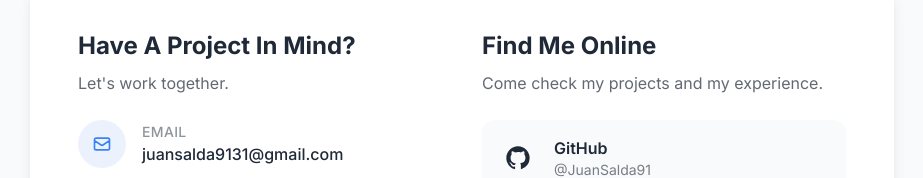
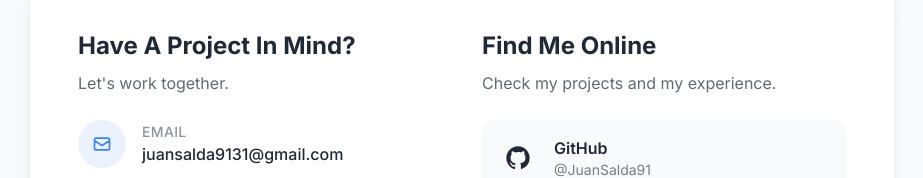
Before and after one commit to JuanSalda91/portfolio, a React (Vite) app: page / in a window 1280 px wide. Shown: the part 3612-3790 px from the top of the page, without its empty margins (178-1101 px from the left). Built offline with nearby package versions, Linux system fonts and the light colour scheme.

Commit message:
update: information updated

```diff
--- a/src/components/Contact.jsx
+++ b/src/components/Contact.jsx
@@ -85,7 +85,7 @@ function Contact() {
                     Find Me Online
                   </h3>
                   <p className="text-dark/70 leading-relaxed">
-                    Come check my projects and my experience.
+                    Check my projects and my experience.
                   </p>
                 </div>
 
```
